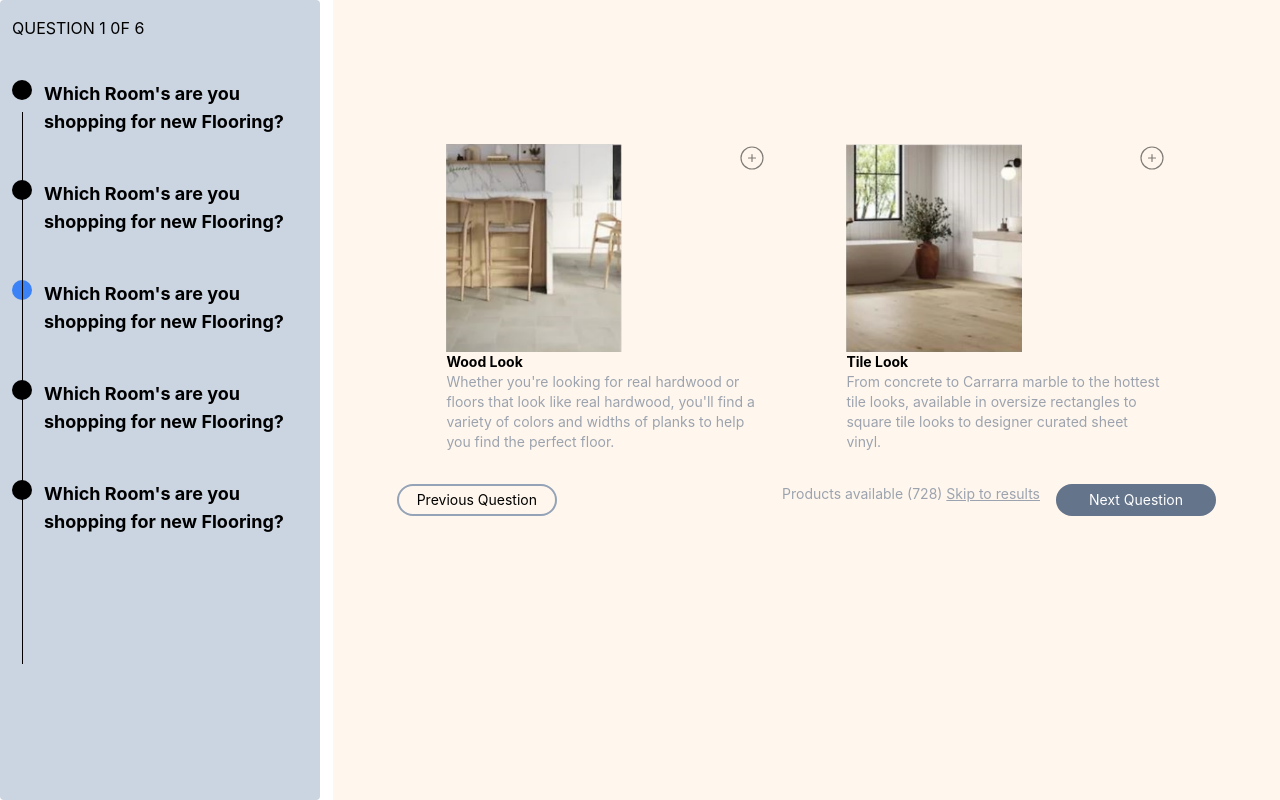
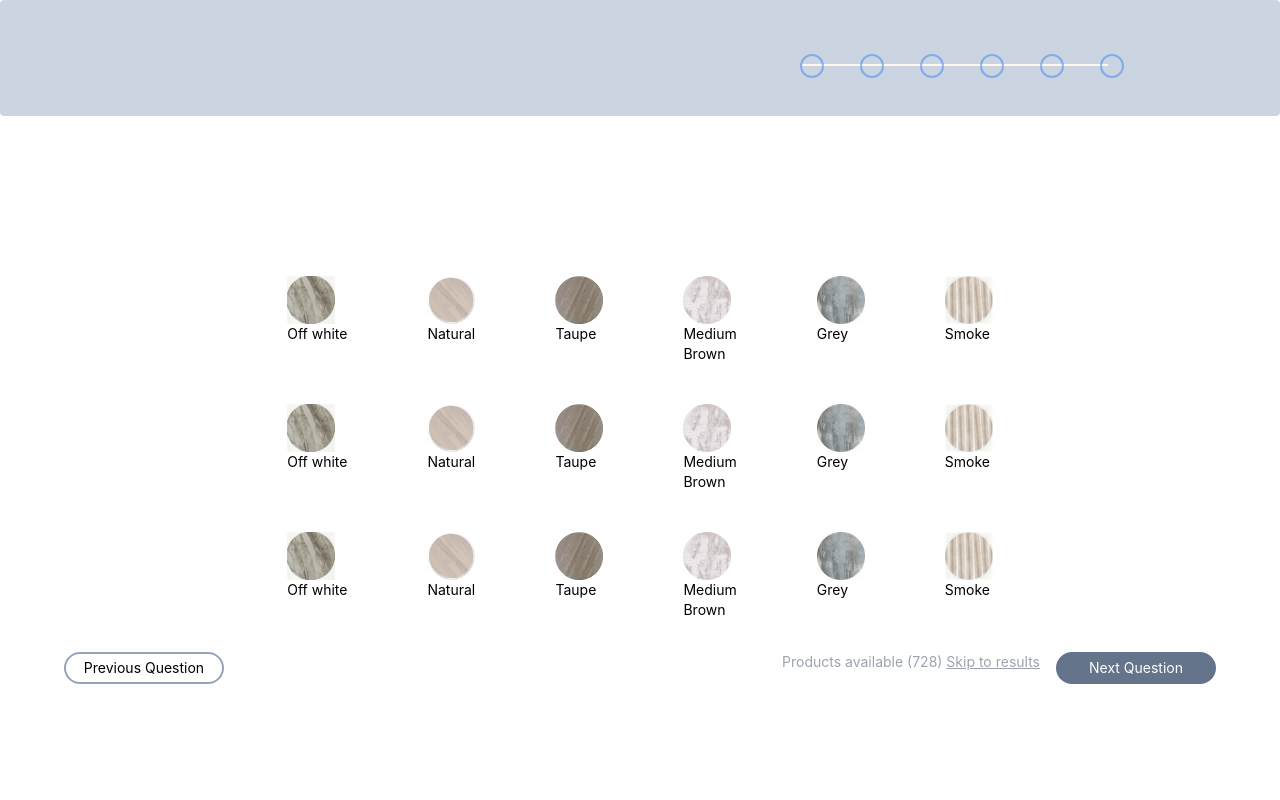
Before and after one commit to Souradeephazra123/tiles, a React (Create React App) app: page /content2 in a window 1280 px wide. Built offline with nearby package versions, Linux system fonts and the light colour scheme.

Commit message:
yes
commited to master by using git

```diff
--- a/src/App.js
+++ b/src/App.js
@@ -1,49 +1,60 @@
+import "./App.css";
+import Content1 from "./Components/Content1";
+import Content2 from "./Components/Content2";
+import Content3 from "./Components/Content3";
+import Sidebar from "./Components/sidebar";
+import { Routes, Route } from "react-router-dom";
+function App() {
+  return (
+    <div className="App">
+      {/* <Sidebar /> */}
+      <Routes>
+        <Route path="/content1" default element={<Content1 />} />
+        <Route path="/content2" element={<Content2 />} />
+        <Route path="/content3" element={<Content3 />} />
+      </Routes>
+    </div>
+  );
+}
+
+export default App;
+
+// import { useState, Routes, Route } from "react";
 // import "./App.css";
 // import Content1 from "./Components/Content1";
 // import Content2 from "./Components/Content2";
 // import Content3 from "./Components/Content3";
-// import Sidebar from "./Components/Sidebar";
-// import { Routes, Route } from "react-router-dom";
+// import Sidebar from "./Components/sidebar";
+
 // function App() {
+//   // const [selectedContent, setSelectedContent] = useState("content1");
+
+//   // const handleCircleClick = (content) => {
+//   //   setSelectedContent(content);
+//   //   console.log(`Circle ${content} clicked`);
+//   // };
+//   // App grid gap-10
+
 //   return (
-//     <div className="App grid gap-10">
-//       <Sidebar />
+//     <div className="App">
+//       <Sidebar  />
+//       {/*
+//       {selectedContent === "content1" && <Content1 />}
+//       {selectedContent === "content2" && <Content2 />}
+//       {selectedContent === "content3" && <Content3 />}
+//        */}
+//       <Routes>
+//         <Route path="/" element={<Content1 />} />
+//         <Route path="/content2" element={<Content2 />} />
+//         <Route path="/content3" element={<Content3 />} />
+//       </Routes>
 
-//       <Routes>
-//         <Route path="/" default element={<Content1 />} />
-//         <Route path="/" element={<Content2 />} />
-//         <Route path="/" element={<Content3 />} />
-//       </Routes>
+//       {/*
+//       <Content1 path="/" />
+//       <Content2 path="/content2" />
+//       <Content3 path="/content3" /> */}
 //     </div>
 //   );
 // }
 
 // export default App;
-
-import React, { useState } from "react";
-import "./App.css";
-import Content1 from "./Components/Content1";
-import Content2 from "./Components/Content2";
-import Content3 from "./Components/Content3";
-import Sidebar from "./Components/Sidebar";
-
-function App() {
-  const [selectedContent, setSelectedContent] = useState("content1");
-
-  const handleCircleClick = (content) => {
-    setSelectedContent(content);
-  };
-
-
-  return (
-    <div className="App grid gap-10">
-      <Sidebar onCircleClick={handleCircleClick} />
-
-      {selectedContent === "content1" && <Content1 />}
-      {selectedContent === "content2" && <Content2 />}
-      {selectedContent === "content3" && <Content3 />}
-    </div>
-  );
-}
-
-export default App;
--- a/src/Components/Content1.jsx
+++ b/src/Components/Content1.jsx
@@ -2,10 +2,12 @@ import React from "react";
 import Image1 from "../assets/image1.png";
 import Image2 from "../assets/image2.png";
 import { CiCirclePlus } from "react-icons/ci";
+import Sidebar from "./sidebar";
 const Content1 = () => {
   return (
-    <div className="w-74 h-full bg-orange-50 absolute top-0 right-0 text-sm ">
+    <div className="w-full bg-orange-50 absolute top-0 right-0 text-sm ">
       {/* card */}
+      <Sidebar />
       <div className="card-container flex flex-row justify-center pt-36 gap-20">
         <div className="card-1 max-w-xs relative">
           <img className=" w-44 h-52" src={Image1} alt="None" />
--- a/src/Components/Content2.jsx
+++ b/src/Components/Content2.jsx
@@ -10,10 +10,12 @@ import image7 from "../assets/i (8).webp";
 import image8 from "../assets/i (9).webp";
 import image9 from "../assets/i (10).webp";
 import image10 from "../assets/i (11).webp";
+import Sidebar from "./sidebar";
 
 const Content2 = () => {
   return (
-    <div className="w-74 h-full  absolute top-0 right-0 text-sm">
+    <div className="w-full h-full  absolute top-0 right-0 text-sm">
+      <Sidebar />
       <div className="tiles flex justify-center items-center flex-col gap-10 pt-40">
         <div className="row-1 flex flex-row gap-20">
           <div>
--- a/src/Components/Content3.jsx
+++ b/src/Components/Content3.jsx
@@ -2,9 +2,11 @@ import React from "react";
 import { CiCirclePlus } from "react-icons/ci";
 import { FaLongArrowAltLeft } from "react-icons/fa";
 import { FaLongArrowAltRight } from "react-icons/fa";
+import Sidebar from "./sidebar";
 const Content3 = () => {
   return (
-    <div className="w-74 h-full bg-orange-50 absolute top-0 right-0 text-sm">
+    <div className="w-full h-full bg-orange-50 absolute top-0 right-0 text-sm">
+      <Sidebar />
       <div className="container flex flex-row items-center gap-10 justify-center">
         <div className="w-1/5 h-40 mt-52 border-t-2 border-b-2 border-pink-950 relative flex items-center flex-col">
           <div className="w-6 h-20 bg-orange-400 "></div>
--- a/src/Components/Sidebar.css
+++ b/src/Components/Sidebar.css
@@ -1,3 +1,16 @@
+/* .sidebar {
+  position: relative;
+}
+
+.sidebar::before {
+  content: "";
+  position: absolute;
+  top: 22px;
+  right: 14%;
+  width: 1px;  background-color: black;
+} */
+
+
 .sidebar {
   position: relative;
 }
@@ -5,9 +18,20 @@
 .sidebar::before {
   content: "";
   position: absolute;
-  left: 22px; /* Adjust this value to position the line correctly */
-  top: 14%;
-  bottom: 17%;
-  width: 1px; /* Adjust this value to change the thickness of the line */
+  top: 50%; /* Adjust this value to vertically center the line */
+  right: 50%; /* Adjust this value to horizontally center the line */
+  width: calc(100% - 30px); /* Adjust this value to control the length of the line */
+  height: 1px; /* Adjust this value to change the thickness of the line */
   background-color: black; /* Change this to the color you want for the line */
+  transform: translate(50%, -50%); /* Center the line */
 }
+
+.line {
+  position: absolute;
+  top: 50%;
+  right: 50%;
+  width: calc(100% - 30px);
+  height: 1px;
+  background-color: black;
+  transform: translate(50%, -50%);
+}
--- a/src/Components/Sidebar.jsx
+++ b/src/Components/Sidebar.jsx
@@ -1,81 +1,79 @@
 import React from "react";
 import { useState } from "react";
-import "./Sidebar.css";
-import Content1 from "./Content1";
-import Content2 from "./Content2";
-import Content3 from "./Content3";
+import { useNavigate } from "react-router-dom";
 
-const Sidebar = ({ onCircleClick }) => {
-  const [selected, setSelected] = useState("content1");
-  const getCIrcleClassname = (content) => {
-    return `circle w-5 h-5 rounded-full mb-20 ${
-      selected === content ? "bg-blue-500" : "bg-black"
+const Sidebar = () => {
+  const [selected, setSelected] = useState("");
+  console.log("Current selected state:", selected);
+  const navigate = useNavigate();
+
+  const getCircleClassName = (content) => {
+    const isSelected = selected === content;
+    return `circle relative z-20 w-5 h-5 rounded-full mb-20 ${
+      isSelected ? "bg-red-700 ring-0" : "bg-transparent ring-2 ring-brown-700"
     }`;
   };
+
+  const circleData = [
+    {
+      id: "/content1",
+      tag: "content1",
+      text: "Which Room's are you shopping for new Flooring?",
+    },
+    {
+      id: "/content2",
+      tag: "content2",
+      text: "Another question text for content2",
+    },
+    {
+      id: "/content3",
+      tag: "content3",
+      text: "Another question text for content3",
+    },
+    {
+      id: "/content4",
+      tag: "content4",
+      text: "Another question text for content4",
+    },
+    {
+      id: "/content5",
+      tag: "content5",
+      text: "Another question text for content5",
+    },
+    {
+      id: "/content6",
+      tag: "content6",
+      text: "Another question text for content6",
+    },
+    // Add more circle data as needed
+  ];
+
   return (
-    <div className="sidebar w-1/4 h-screen bg-slate-300 rounded flex flex-col pt-4 px-3 ">
-      {/* <div className="flex flex-col flex-grow "> */}
-      <div className="mb-10">QUESTION 1 0F 6</div>
-      {/* <p className="mb-10"> QUESTION 1 0F 6</p> */}
-      <div className="circle-container flex flex-col ">
-        <div className="part-circle flex flex-row gap-x-3">
-          <div>
-            <div className="circle w-5 h-5 bg-black rounded-full mb-20"></div>
+    <div className="sidebar w-screen top-0 left-0 z-0 bg-slate-300 rounded flex flex-row gap-6 pt-4 px-3">
+      {/* <div className="mb-10">QUESTION 1 OF 6</div> */}
+      <h1 className="w-1/2 text-2xl px-32 font-bold  text-rose-900">
+        {circleData.map((circle) => {
+          return circle.tag === selected ? circle.text : null;
+        })}
+      </h1>
+
+      <div className="top-10 w-1/2 circle-container flex flex-row gap-10 relative items-centre justify-center">
+        {circleData.map((circle, index) => (
+          <div key={circle.id} className="part-circle flex flex-row ">
+            <button
+              onClick={() => {
+                setSelected(circle.tag);
+                navigate(circle.id);
+              }}
+            >
+              <div className={getCircleClassName(circle.tag)}></div>
+            </button>
+            {index < circleData.length && (
+              <div className="line absolute top-2 left-39 right-40 z-0  h-0.5 w-1/2 bg-orange-50 "></div>
+            )}
           </div>
-          <div className=" text-lg font-bold ">
-            Which Room's are you shopping for new Flooring?
-          </div>
-        </div>
-        <div className="part-circle flex flex-row gap-x-3">
-          <div>
-            <div className="circle w-5 h-5 bg-black rounded-full mb-20"></div>
-          </div>
-          <div className=" text-lg font-bold">
-            Which Room's are you shopping for new Flooring?
-          </div>
-        </div>
-        <div className="part-circle flex flex-row gap-x-3">
-          <button
-            onClick={() => {
-              onCircleClick("content1");
-              setSelected("content1");
-            }}
-          >
-            <div className={getCIrcleClassname("content1")}></div>
-          </button>
-          <div className=" text-lg font-bold">
-            Which Room's are you shopping for new Flooring?
-          </div>
-        </div>
-        <div className="part-circle flex flex-row gap-x-3">
-          <button
-            onClick={() => {
-              onCircleClick("content2");
-              setSelected("content2");
-            }}
-          >
-            <div className={getCIrcleClassname("content2")}></div>
-          </button>
-          <div className=" text-lg font-bold">
-            Which Room's are you shopping for new Flooring?
-          </div>
-        </div>
-        <div className="part-circle flex flex-row gap-x-3">
-          <button
-            onClick={() => {
-              onCircleClick("content3");
-              setSelected("content3");
-            }}
-          >
-            <div className={getCIrcleClassname("content3")}></div>
-          </button>
-          <div className=" text-lg font-bold">
-            Which Room's are you shopping for new Flooring?
-          </div>
-        </div>
+        ))}
       </div>
-
-      {/* </div> */}
     </div>
   );
 };
```
